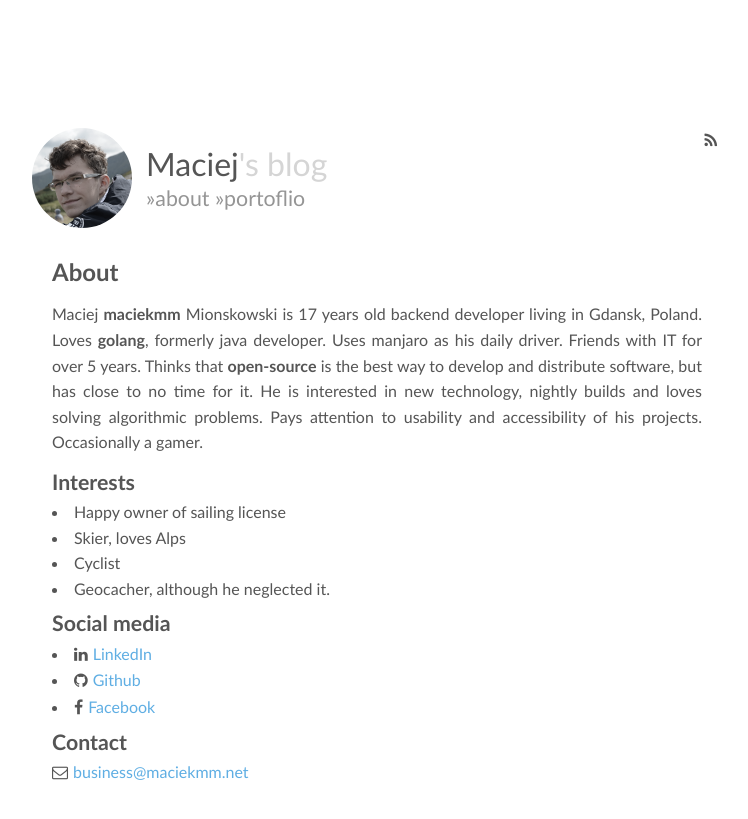
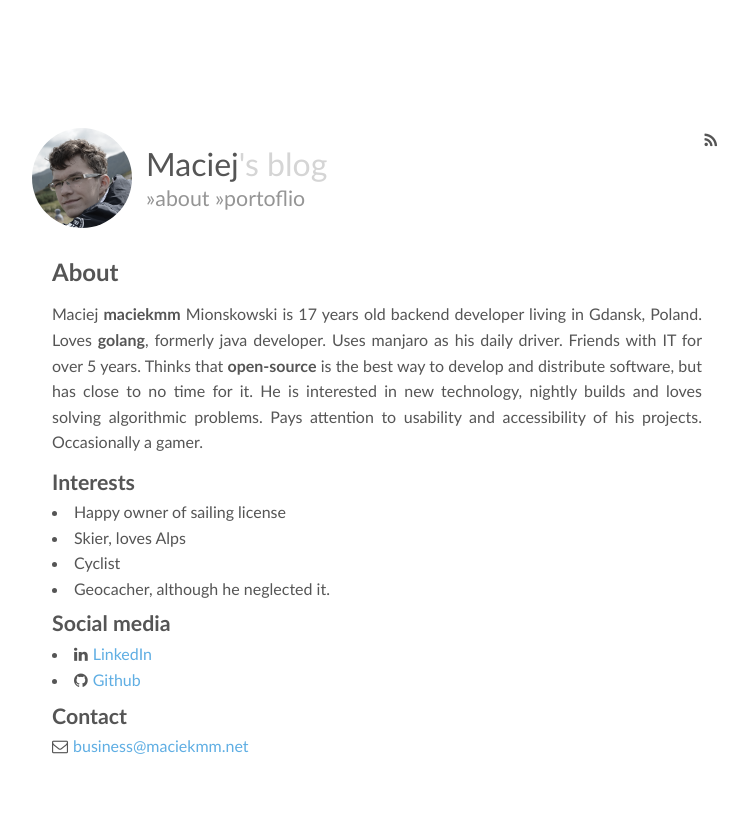
Before and after one commit to maciekmm/maciekmm.github.io, a Jekyll site: the page built from about.html, in a window 1280 px wide. Shown: the top 819 px of the page, without its empty margins (263-1011 px from the left). Built offline with Jekyll 4.4.1, drawn with Linux system fonts in a browser that asks for light colours.

Commit message:
Removed facebook link from about page

```diff
--- a/about.html
+++ b/about.html
@@ -20,7 +20,6 @@ permalink: /about/
 <ul>
 	<li><span class="icon">l</span><a href="https://linkedin.com/in/maciekmm">LinkedIn</a></li>
 	<li><span class="icon">g</span><a href="https://github.com/maciekmm">Github</a></li>
-	<li><span class="icon">f</span><a href="https://facebook.com/m.mionskowski">Facebook</a></li>
 </ul>
 <h2>Contact</h2>
 <span class="icon">m</span><a href="mailto:business@maciekmm.net">business@maciekmm.net</a>
```
